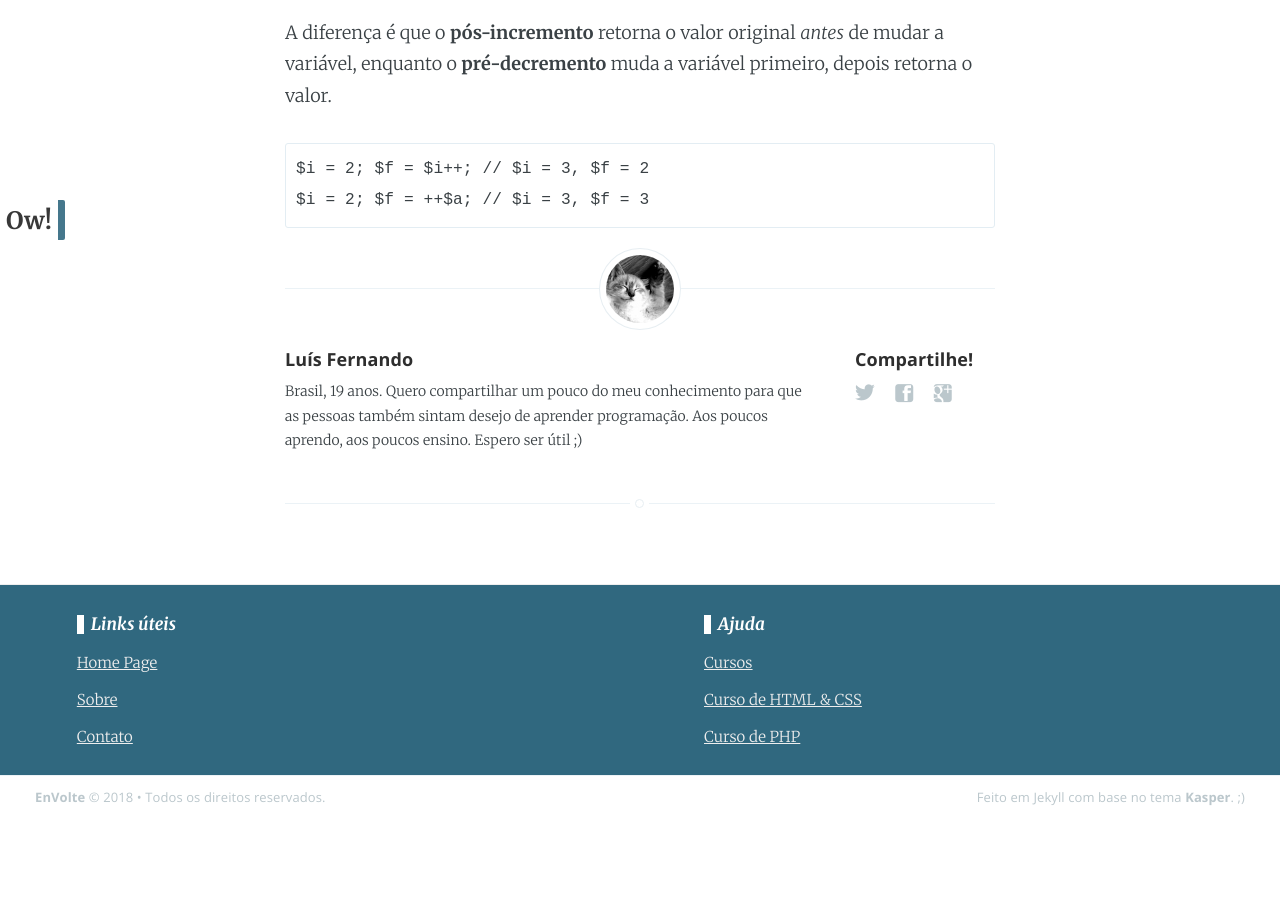
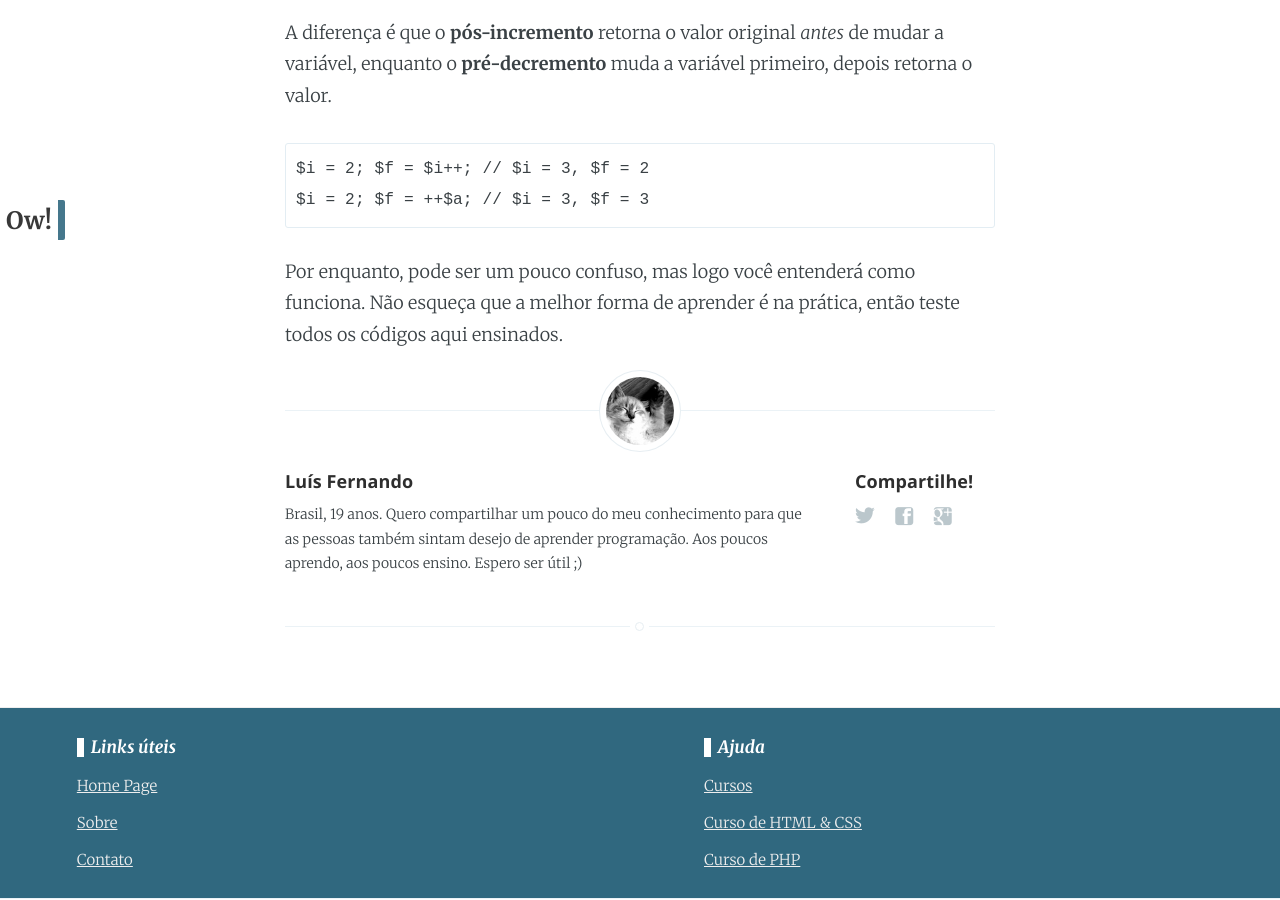
Before and after one commit to EnVolte/envolte.github.io, a Jekyll site: the page built from _posts/2018-06-28-curso-php-parte-3.md, in a window 1280 px wide and 900 px high, scrolled down 3865 px. Built offline with Jekyll 4.4.1, drawn with Linux system fonts in a browser that asks for light colours; comment, search, counter and statistics services are not loaded; before the commit the page ends 4683 px from its top, so only the background shows below that.

Commit message:
Update 2018-06-28-curso-php-parte-3.md

```diff
--- a/_posts/2018-06-28-curso-php-parte-3.md
+++ b/_posts/2018-06-28-curso-php-parte-3.md
@@ -78,3 +78,5 @@ A diferença é que o **pós-incremento** retorna o valor original *antes* de mu
 
     $i = 2; $f = $i++; // $i = 3, $f = 2
     $i = 2; $f = ++$a; // $i = 3, $f = 3
+
+Por enquanto, pode ser um pouco confuso, mas logo você entenderá como funciona. Não esqueça que a melhor forma de aprender é na prática, então teste todos os códigos aqui ensinados.
```
